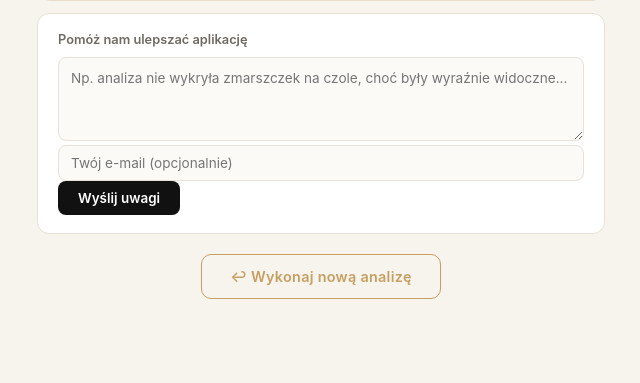
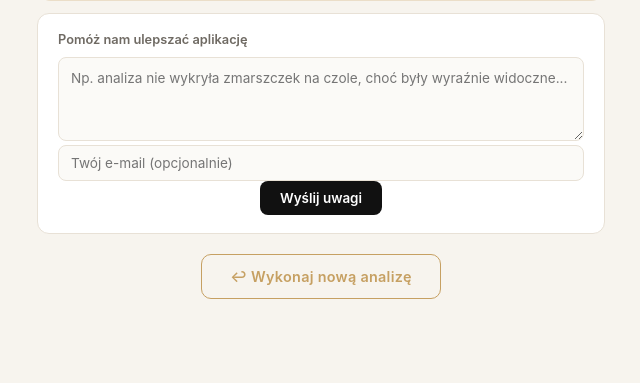
Before and after one commit to PiotrMD/face-analysis, a Flask app: page /demo in a window 1280 px wide. Shown: the part 1428-1811 px from the top of the page, without its empty margins (319-959 px from the left). Run offline with Flask 3, Linux system fonts and the light colour scheme; some libraries are stand-ins or nearby versions.

Commit message:
Fix feedback button centering: use margin auto instead of align-self
Co-Authored-By: Claude Sonnet 4.6 <noreply@anthropic.com>

```diff
--- a/static/style.css
+++ b/static/style.css
@@ -3837,7 +3837,8 @@ a.contact-row__value:hover { text-decoration: underline; }
 }
 .res-feedback__email:focus { outline: none; border-color: var(--gold); }
 .res-feedback__btn {
-    align-self: center;
+    display: block;
+    margin: 0 auto;
     padding: 9px 20px;
     background: var(--dark);
     color: #fff;
```
